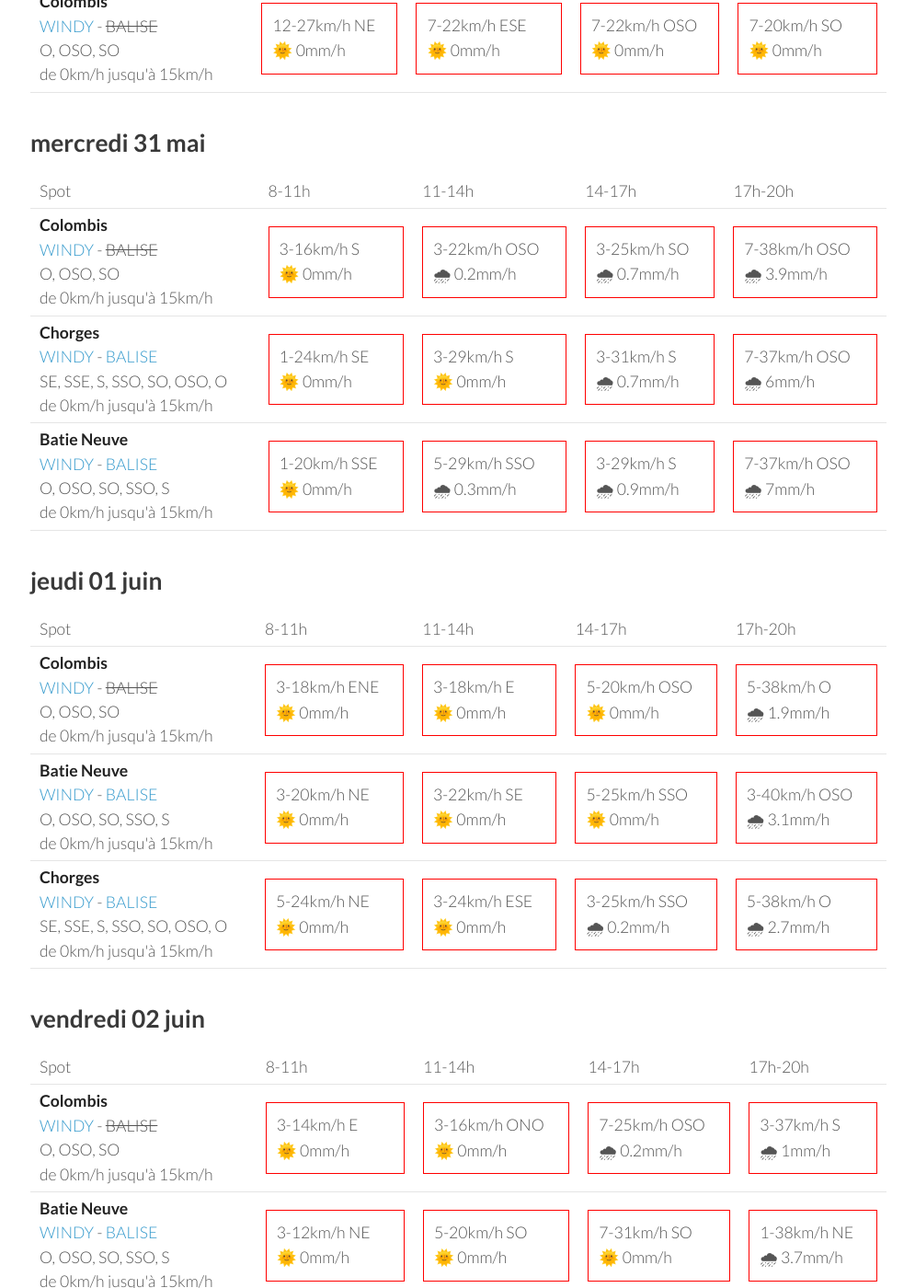
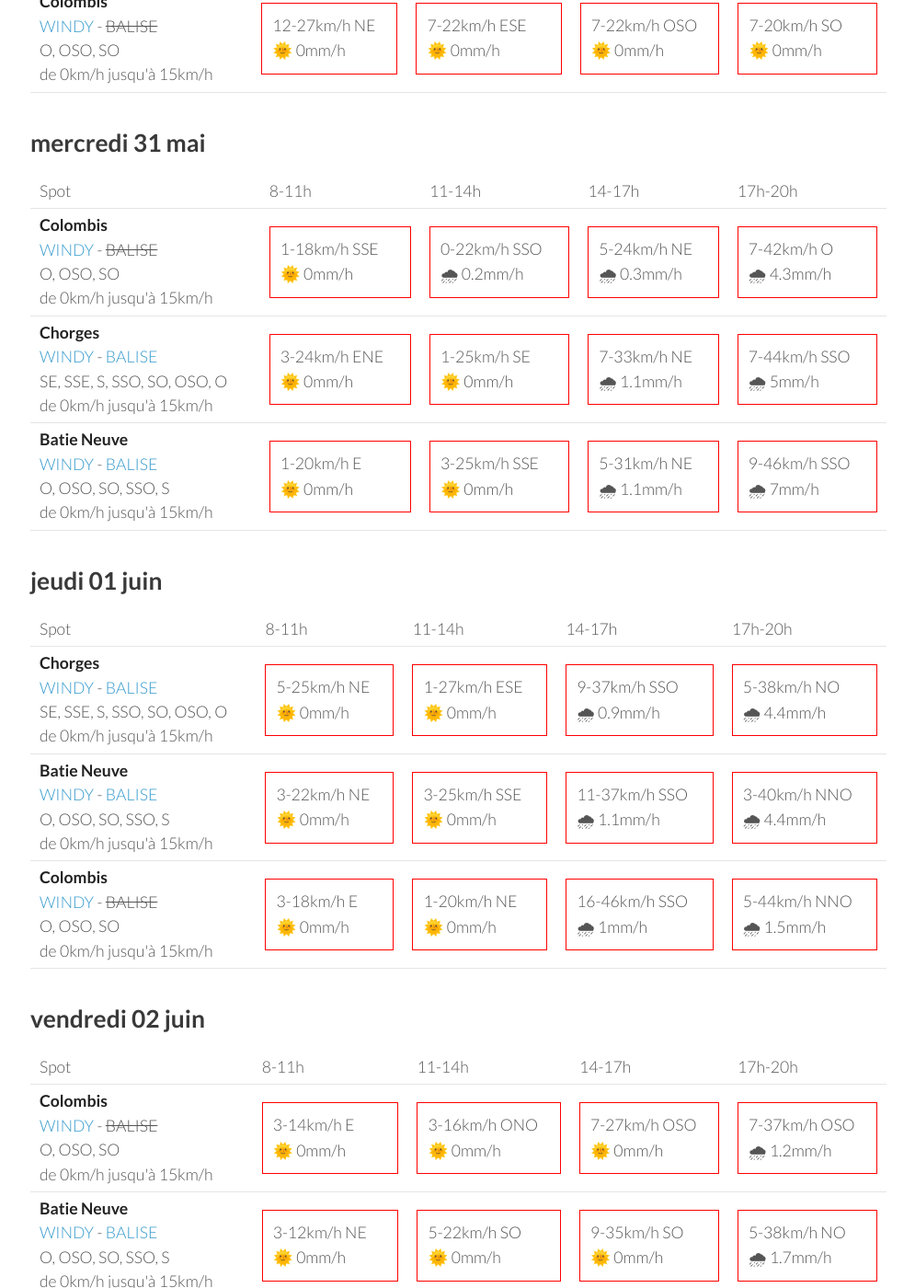
Before and after one commit to parapente-dans-le-nord/parapente-dans-le-nord.github.io, a Jekyll site: the page built from serre_poncon.markdown, in a window 1280 px wide and 1400 px high, scrolled down 1092 px. Shown: the whole window at 92% size, without its empty margins (25-1020 px from the left). Built offline with Jekyll 4.4.1, drawn with Linux system fonts in a browser that asks for light colours; some of the changed text lies outside the part shown.

Commit message:
update index.markdown

```diff
--- a/serre_poncon.markdown
+++ b/serre_poncon.markdown
@@ -116,30 +116,30 @@ page mise à jour le lundi 29 mai 06:31
 <tr>
         <td><strong>Colombis</strong><br><a href="https://windy.com/44.494/6.216?44.559,6.262,10">WINDY</a> - <span class="no-balise"> BALISE </span><br> <span class="vent-favorable">O, OSO, SO</span><br><span class="force-vent">de 0km/h jusqu'à 15km/h</span> </td>
 
-            <td><div class="not-flyable"><p>3-16km/h S</p><p>🌞 0mm/h</p></div></td>
-            <td><div class="not-flyable"><p>3-22km/h OSO</p><p>🌧 0.2mm/h</p></div></td>
-            <td><div class="not-flyable"><p>3-25km/h SO</p><p>🌧 0.7mm/h</p></div></td>
-            <td><div class="not-flyable"><p>7-38km/h OSO</p><p>🌧 3.9mm/h</p></div></td>
+            <td><div class="not-flyable"><p>1-18km/h SSE</p><p>🌞 0mm/h</p></div></td>
+            <td><div class="not-flyable"><p>0-22km/h SSO</p><p>🌧 0.2mm/h</p></div></td>
+            <td><div class="not-flyable"><p>5-24km/h NE</p><p>🌧 0.3mm/h</p></div></td>
+            <td><div class="not-flyable"><p>7-42km/h O</p><p>🌧 4.3mm/h</p></div></td>
 
 
     </tr>
 <tr>
         <td><strong>Chorges</strong><br><a href="https://windy.com/44.578/6.280?44.559,6.262,10">WINDY</a> - <span class=""><a href="https://www.openwindmap.org/PP554">BALISE</a> </span><br> <span class="vent-favorable">SE, SSE, S, SSO, SO, OSO, O</span><br><span class="force-vent">de 0km/h jusqu'à 15km/h</span> </td>
 
-            <td><div class="not-flyable"><p>1-24km/h SE</p><p>🌞 0mm/h</p></div></td>
-            <td><div class="not-flyable"><p>3-29km/h S</p><p>🌞 0mm/h</p></div></td>
-            <td><div class="not-flyable"><p>3-31km/h S</p><p>🌧 0.7mm/h</p></div></td>
-            <td><div class="not-flyable"><p>7-37km/h OSO</p><p>🌧 6mm/h</p></div></td>
+            <td><div class="not-flyable"><p>3-24km/h ENE</p><p>🌞 0mm/h</p></div></td>
+            <td><div class="not-flyable"><p>1-25km/h SE</p><p>🌞 0mm/h</p></div></td>
+            <td><div class="not-flyable"><p>7-33km/h NE</p><p>🌧 1.1mm/h</p></div></td>
+            <td><div class="not-flyable"><p>7-44km/h SSO</p><p>🌧 5mm/h</p></div></td>
 
 
     </tr>
 <tr>
         <td><strong>Batie Neuve</strong><br><a href="https://windy.com/44.584/6.236?44.559,6.262,10,m:eTtagly">WINDY</a> - <span class=""><a href="https://www.openwindmap.org/PP554">BALISE</a> </span><br> <span class="vent-favorable">O, OSO, SO, SSO, S</span><br><span class="force-vent">de 0km/h jusqu'à 15km/h</span> </td>
 
-            <td><div class="not-flyable"><p>1-20km/h SSE</p><p>🌞 0mm/h</p></div></td>
-            <td><div class="not-flyable"><p>5-29km/h SSO</p><p>🌧 0.3mm/h</p></div></td>
-            <td><div class="not-flyable"><p>3-29km/h S</p><p>🌧 0.9mm/h</p></div></td>
-            <td><div class="not-flyable"><p>7-37km/h OSO</p><p>🌧 7mm/h</p></div></td>
+            <td><div class="not-flyable"><p>1-20km/h E</p><p>🌞 0mm/h</p></div></td>
+            <td><div class="not-flyable"><p>3-25km/h SSE</p><p>🌞 0mm/h</p></div></td>
+            <td><div class="not-flyable"><p>5-31km/h NE</p><p>🌧 1.1mm/h</p></div></td>
+            <td><div class="not-flyable"><p>9-46km/h SSO</p><p>🌧 7mm/h</p></div></td>
 
 
     </tr>
@@ -160,32 +160,32 @@ page mise à jour le lundi 29 mai 06:31
       <td>17h-20h</td>
     </tr>
 <tr>
-        <td><strong>Colombis</strong><br><a href="https://windy.com/44.494/6.216?44.559,6.262,10">WINDY</a> - <span class="no-balise"> BALISE </span><br> <span class="vent-favorable">O, OSO, SO</span><br><span class="force-vent">de 0km/h jusqu'à 15km/h</span> </td>
+        <td><strong>Chorges</strong><br><a href="https://windy.com/44.578/6.280?44.559,6.262,10">WINDY</a> - <span class=""><a href="https://www.openwindmap.org/PP554">BALISE</a> </span><br> <span class="vent-favorable">SE, SSE, S, SSO, SO, OSO, O</span><br><span class="force-vent">de 0km/h jusqu'à 15km/h</span> </td>
 
-            <td><div class="not-flyable"><p>3-18km/h ENE</p><p>🌞 0mm/h</p></div></td>
-            <td><div class="not-flyable"><p>3-18km/h E</p><p>🌞 0mm/h</p></div></td>
-            <td><div class="not-flyable"><p>5-20km/h OSO</p><p>🌞 0mm/h</p></div></td>
-            <td><div class="not-flyable"><p>5-38km/h O</p><p>🌧 1.9mm/h</p></div></td>
+            <td><div class="not-flyable"><p>5-25km/h NE</p><p>🌞 0mm/h</p></div></td>
+            <td><div class="not-flyable"><p>1-27km/h ESE</p><p>🌞 0mm/h</p></div></td>
+            <td><div class="not-flyable"><p>9-37km/h SSO</p><p>🌧 0.9mm/h</p></div></td>
+            <td><div class="not-flyable"><p>5-38km/h NO</p><p>🌧 4.4mm/h</p></div></td>
 
 
     </tr>
 <tr>
         <td><strong>Batie Neuve</strong><br><a href="https://windy.com/44.584/6.236?44.559,6.262,10,m:eTtagly">WINDY</a> - <span class=""><a href="https://www.openwindmap.org/PP554">BALISE</a> </span><br> <span class="vent-favorable">O, OSO, SO, SSO, S</span><br><span class="force-vent">de 0km/h jusqu'à 15km/h</span> </td>
 
-            <td><div class="not-flyable"><p>3-20km/h NE</p><p>🌞 0mm/h</p></div></td>
-            <td><div class="not-flyable"><p>3-22km/h SE</p><p>🌞 0mm/h</p></div></td>
-            <td><div class="not-flyable"><p>5-25km/h SSO</p><p>🌞 0mm/h</p></div></td>
-            <td><div class="not-flyable"><p>3-40km/h OSO</p><p>🌧 3.1mm/h</p></div></td>
+            <td><div class="not-flyable"><p>3-22km/h NE</p><p>🌞 0mm/h</p></div></td>
+            <td><div class="not-flyable"><p>3-25km/h SSE</p><p>🌞 0mm/h</p></div></td>
+            <td><div class="not-flyable"><p>11-37km/h SSO</p><p>🌧 1.1mm/h</p></div></td>
+            <td><div class="not-flyable"><p>3-40km/h NNO</p><p>🌧 4.4mm/h</p></div></td>
 
 
     </tr>
 <tr>
-        <td><strong>Chorges</strong><br><a href="https://windy.com/44.578/6.280?44.559,6.262,10">WINDY</a> - <span class=""><a href="https://www.openwindmap.org/PP554">BALISE</a> </span><br> <span class="vent-favorable">SE, SSE, S, SSO, SO, OSO, O</span><br><span class="force-vent">de 0km/h jusqu'à 15km/h</span> </td>
+        <td><strong>Colombis</strong><br><a href="https://windy.com/44.494/6.216?44.559,6.262,10">WINDY</a> - <span class="no-balise"> BALISE </span><br> <span class="vent-favorable">O, OSO, SO</span><br><span class="force-vent">de 0km/h jusqu'à 15km/h</span> </td>
 
-            <td><div class="not-flyable"><p>5-24km/h NE</p><p>🌞 0mm/h</p></div></td>
-            <td><div class="not-flyable"><p>3-24km/h ESE</p><p>🌞 0mm/h</p></div></td>
-            <td><div class="not-flyable"><p>3-25km/h SSO</p><p>🌧 0.2mm/h</p></div></td>
-            <td><div class="not-flyable"><p>5-38km/h O</p><p>🌧 2.7mm/h</p></div></td>
+            <td><div class="not-flyable"><p>3-18km/h E</p><p>🌞 0mm/h</p></div></td>
+            <td><div class="not-flyable"><p>1-20km/h NE</p><p>🌞 0mm/h</p></div></td>
+            <td><div class="not-flyable"><p>16-46km/h SSO</p><p>🌧 1mm/h</p></div></td>
+            <td><div class="not-flyable"><p>5-44km/h NNO</p><p>🌧 1.5mm/h</p></div></td>
 
 
     </tr>
@@ -210,8 +210,8 @@ page mise à jour le lundi 29 mai 06:31
 
             <td><div class="not-flyable"><p>3-14km/h E</p><p>🌞 0mm/h</p></div></td>
             <td><div class="not-flyable"><p>3-16km/h ONO</p><p>🌞 0mm/h</p></div></td>
-            <td><div class="not-flyable"><p>7-25km/h OSO</p><p>🌧 0.2mm/h</p></div></td>
-            <td><div class="not-flyable"><p>3-37km/h S</p><p>🌧 1mm/h</p></div></td>
+            <td><div class="not-flyable"><p>7-27km/h OSO</p><p>🌞 0mm/h</p></div></td>
+            <td><div class="not-flyable"><p>7-37km/h OSO</p><p>🌧 1.2mm/h</p></div></td>
 
 
     </tr>
@@ -219,9 +219,9 @@ page mise à jour le lundi 29 mai 06:31
         <td><strong>Batie Neuve</strong><br><a href="https://windy.com/44.584/6.236?44.559,6.262,10,m:eTtagly">WINDY</a> - <span class=""><a href="https://www.openwindmap.org/PP554">BALISE</a> </span><br> <span class="vent-favorable">O, OSO, SO, SSO, S</span><br><span class="force-vent">de 0km/h jusqu'à 15km/h</span> </td>
 
             <td><div class="not-flyable"><p>3-12km/h NE</p><p>🌞 0mm/h</p></div></td>
-            <td><div class="not-flyable"><p>5-20km/h SO</p><p>🌞 0mm/h</p></div></td>
-            <td><div class="not-flyable"><p>7-31km/h SO</p><p>🌞 0mm/h</p></div></td>
-            <td><div class="not-flyable"><p>1-38km/h NE</p><p>🌧 3.7mm/h</p></div></td>
+            <td><div class="not-flyable"><p>5-22km/h SO</p><p>🌞 0mm/h</p></div></td>
+            <td><div class="not-flyable"><p>9-35km/h SO</p><p>🌞 0mm/h</p></div></td>
+            <td><div class="not-flyable"><p>5-38km/h NO</p><p>🌧 1.7mm/h</p></div></td>
 
 
     </tr>
@@ -229,9 +229,9 @@ page mise à jour le lundi 29 mai 06:31
         <td><strong>Chorges</strong><br><a href="https://windy.com/44.578/6.280?44.559,6.262,10">WINDY</a> - <span class=""><a href="https://www.openwindmap.org/PP554">BALISE</a> </span><br> <span class="vent-favorable">SE, SSE, S, SSO, SO, OSO, O</span><br><span class="force-vent">de 0km/h jusqu'à 15km/h</span> </td>
 
             <td><div class="not-flyable"><p>3-16km/h ENE</p><p>🌞 0mm/h</p></div></td>
-            <td><div class="not-flyable"><p>5-20km/h SO</p><p>🌞 0mm/h</p></div></td>
-            <td><div class="not-flyable"><p>7-31km/h SO</p><p>🌧 0.2mm/h</p></div></td>
-            <td><div class="not-flyable"><p>0-38km/h E</p><p>🌧 4.2mm/h</p></div></td>
+            <td><div class="not-flyable"><p>3-22km/h SO</p><p>🌞 0mm/h</p></div></td>
+            <td><div class="not-flyable"><p>9-35km/h SO</p><p>🌞 0mm/h</p></div></td>
+            <td><div class="not-flyable"><p>5-38km/h NO</p><p>🌧 2mm/h</p></div></td>
 
 
     </tr>
@@ -239,3 +239,49 @@ page mise à jour le lundi 29 mai 06:31
 </tbody>
 </table>
 {:/}
+## samedi 03 juin
+
+{::nomarkdown}
+<table>
+  <tbody>
+    <tr>
+      <td>Spot</td>
+      <td>8-11h</td>
+      <td>11-14h</td>
+      <td>14-17h</td>
+      <td>17h-20h</td>
+    </tr>
+<tr>
+        <td><strong>Colombis</strong><br><a href="https://windy.com/44.494/6.216?44.559,6.262,10">WINDY</a> - <span class="no-balise"> BALISE </span><br> <span class="vent-favorable">O, OSO, SO</span><br><span class="force-vent">de 0km/h jusqu'à 15km/h</span> </td>
+
+            <td><div class="not-flyable"><p>3-12km/h E</p><p>🌞 0mm/h</p></div></td>
+            <td><div class="not-flyable"><p>3-16km/h O</p><p>🌞 0mm/h</p></div></td>
+            <td><div class="not-flyable"><p>5-24km/h S</p><p>🌧 1.8mm/h</p></div></td>
+            <td><div class="not-flyable"><p>3-24km/h ENE</p><p>🌧 8mm/h</p></div></td>
+
+
+    </tr>
+<tr>
+        <td><strong>Batie Neuve</strong><br><a href="https://windy.com/44.584/6.236?44.559,6.262,10,m:eTtagly">WINDY</a> - <span class=""><a href="https://www.openwindmap.org/PP554">BALISE</a> </span><br> <span class="vent-favorable">O, OSO, SO, SSO, S</span><br><span class="force-vent">de 0km/h jusqu'à 15km/h</span> </td>
+
+            <td><div class="not-flyable"><p>3-12km/h NE</p><p>🌞 0mm/h</p></div></td>
+            <td><div class="not-flyable"><p>3-20km/h SSO</p><p>🌞 0mm/h</p></div></td>
+            <td><div class="not-flyable"><p>7-35km/h SO</p><p>🌧 3.6mm/h</p></div></td>
+            <td><div class="not-flyable"><p>1-31km/h E</p><p>🌧 8mm/h</p></div></td>
+
+
+    </tr>
+<tr>
+        <td><strong>Chorges</strong><br><a href="https://windy.com/44.578/6.280?44.559,6.262,10">WINDY</a> - <span class=""><a href="https://www.openwindmap.org/PP554">BALISE</a> </span><br> <span class="vent-favorable">SE, SSE, S, SSO, SO, OSO, O</span><br><span class="force-vent">de 0km/h jusqu'à 15km/h</span> </td>
+
+            <td><div class="not-flyable"><p>3-14km/h ENE</p><p>🌞 0mm/h</p></div></td>
+            <td><div class="not-flyable"><p>3-22km/h SO</p><p>🌞 0mm/h</p></div></td>
+            <td><div class="not-flyable"><p>7-35km/h SSO</p><p>🌧 3.4mm/h</p></div></td>
+            <td><div class="not-flyable"><p>1-33km/h E</p><p>🌧 8mm/h</p></div></td>
+
+
+    </tr>
+
+</tbody>
+</table>
+{:/}
```
Also changed, not shown: other parts of serre_poncon.markdown (+1 -1 lines).
